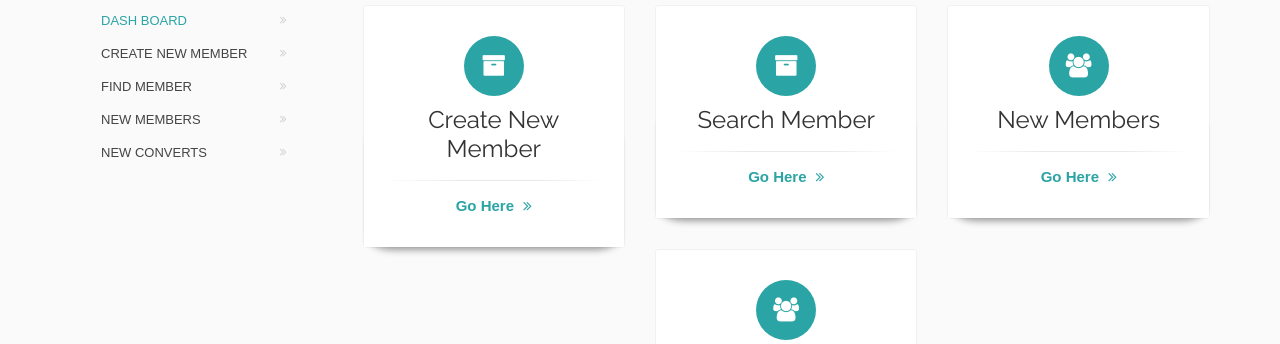
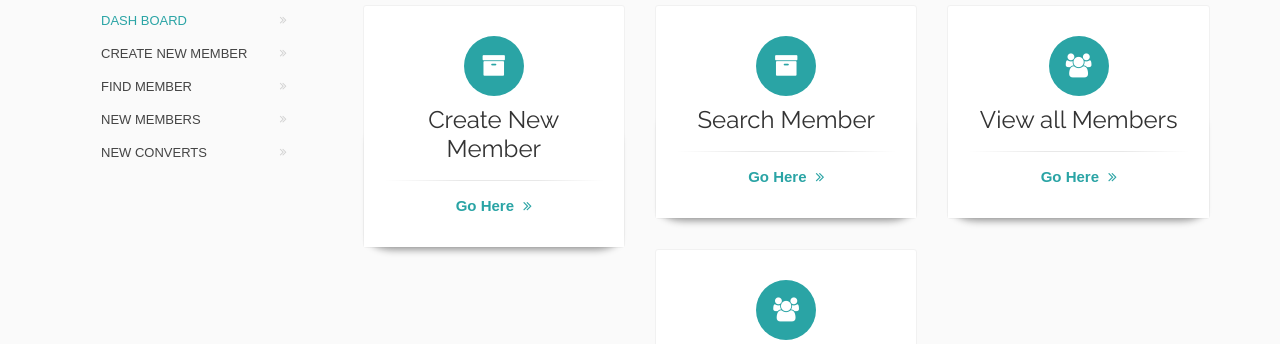
Before and after one commit to Enenyaob/hom, a PHP site: page /hom/counselor in a window 1280 px wide. Shown: the part 170-514 px from the top of the page. Run offline with PHP 8.4, Linux system fonts and the light colour scheme; a user stored in the database is signed in; data comes from the database, SQL or seed files in the repository; some libraries are stand-ins or nearby versions.

Commit message:
Added notification for inserted member and reorganized the code

```diff
--- a/counselor.php
+++ b/counselor.php
@@ -3,12 +3,12 @@
    require_once ('php/includes/user_navigation.php');
    require_once('php/includes/function.php');
   $connection = require_once("php/db_oop.php");
-$role = 'Counselor';
-require_once("php/secure.php");
-   ?>
+  $role = 'Counselor';
+  require_once("php/secure.php");
+?>
 
 
- <!DOCTYPE html>
+<!DOCTYPE html>
 <html lang="en">
 <head>
 	<meta charset="UTF-8">
@@ -58,11 +58,11 @@ require_once("php/secure.php");
 			<section class="pv-30 light-gray-bg clearfix">
 					<div class="container">
 						<?php if (isset($_GET["inserted"])) : ?>
-					<?php echo "<p class='text-center text-uppercase' style='color:green'>Record inserted succesfully</p>"; ?>
+					<p class='text-center text-uppercase' style='color:green'>Record inserted succesfully</p>
 					<?php else: ?>
                     <h3 class="title text-center  text-default"><b>Welcome
                     <b class="text-danger"><?php echo  ucfirst($_SESSION['MM_Username']) ; ?></b></h3>
-               <?php endif; ?>
+               <?php endif ?>
                     <div class="separator"></div>
                 <div class="row">
 
@@ -85,7 +85,6 @@ require_once("php/secure.php");
 
 									foreach ($item as $key => $value) {
 									    if ( $current_page == $key ) {
-									    	//<li class="active"><a href="contact.php">Contact</a></li>
 									         echo '<li class="active"><a href="' . $key . '">' . $value . '</a></li>';
 									    }
 									    else {
@@ -124,10 +123,10 @@ require_once("php/secure.php");
 						<div class="col-md-4 ">
 							<div class="pv-30 ph-20 feature-box bordered shadow text-center object-non-visible" data-animation-effect="fadeInDownSmall" data-effect-delay="150">
 								<span class="icon default-bg circle"><i class="fa fa-users"></i></span>
-								<h3>New Members</h3>
+								<h3>View all Members</h3>
 								<div class="separator clearfix"></div>
 
-								<a href="first_timer_view">Go Here <i class="pl-5 fa fa-angle-double-right"></i></a>
+								<a href="view_all_members">Go Here <i class="pl-5 fa fa-angle-double-right"></i></a>
 							</div>
 						</div>
 						<div class="col-md-4 ">
@@ -156,13 +155,6 @@ require_once("php/secure.php");
                     <br>
 			</section>
 			<!-- section end -->
-
-
-
-
-
-
-
 <?php  include('php/includes/layouts/footer_admin.php'); ?>
 		</div>
 		<!-- page-wrapper end -->
```
